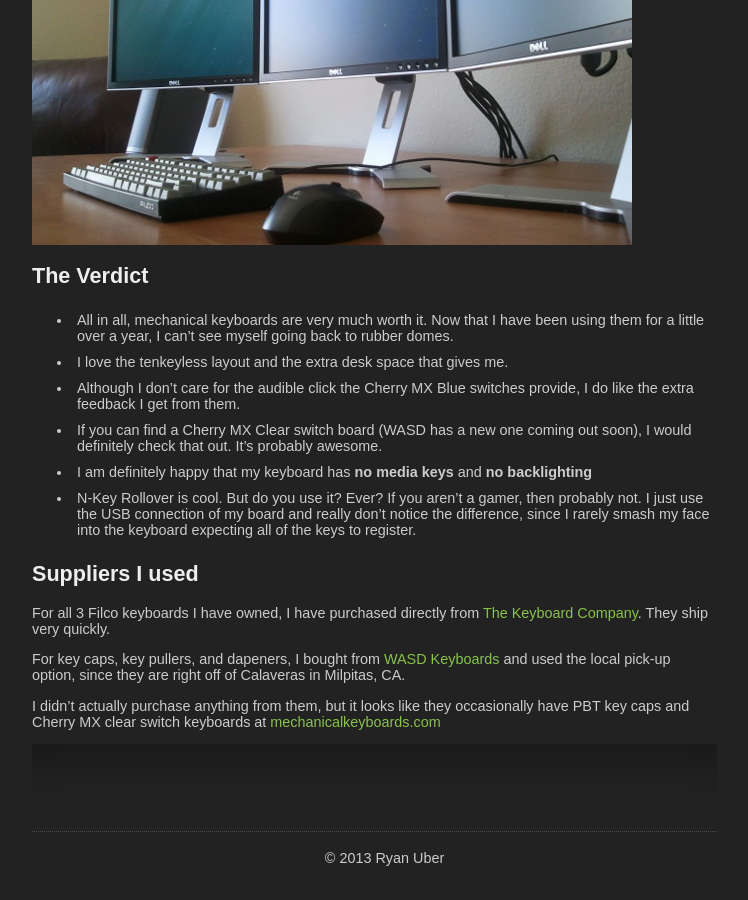
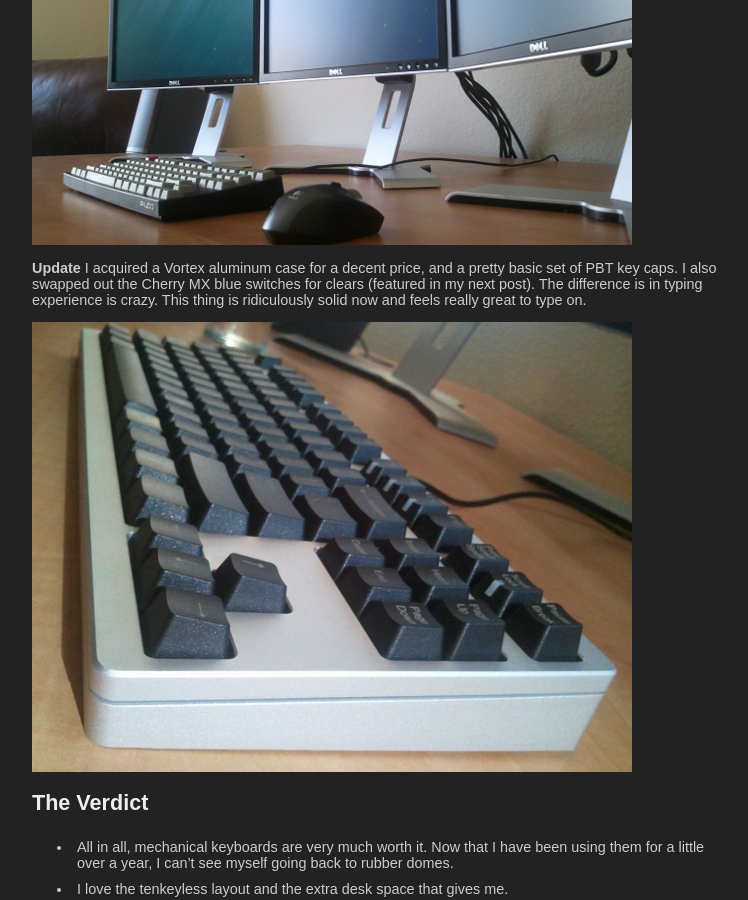
Before and after one commit to prateekiiest/prateekiie.github.io, a Jekyll site: the page built from _posts/2013-05-04-mechanical-keyboards.md, in a window 1280 px wide and 900 px high, scrolled down 4584 px. Shown: the whole window, without its empty margins (278-1026 px from the left). Built offline with Jekyll 4.4.1, drawn with Linux system fonts in a browser that asks for light colours; Markdown is read by kramdown in place of the engine named in the settings.

Commit message:
Updated keyboard post with vortex case.

```diff
--- a/_posts/2013-05-04-mechanical-keyboards.md
+++ b/_posts/2013-05-04-mechanical-keyboards.md
@@ -182,6 +182,14 @@ in trying Cherry MX clears or greens when they become more accessible.
 ![""](/assets/attachments/2013-05-14-filco_final.jpg)
 ![""](/assets/attachments/2013-05-14-desktop_setup.jpg)
 
+**Update**
+I acquired a Vortex aluminum case for a decent price, and a pretty basic set of
+PBT key caps. I also swapped out the Cherry MX blue switches for clears
+(featured in my next post). The difference is in typing experience is crazy.
+This thing is ridiculously solid now and feels really great to type on.
+
+![""](/assets/attachments/2013-05-14-vortex_case.jpg)
+
 The Verdict
 -----------
 
```
Also changed, not shown: assets/attachments/2013-05-14-vortex_case.jpg (added).
